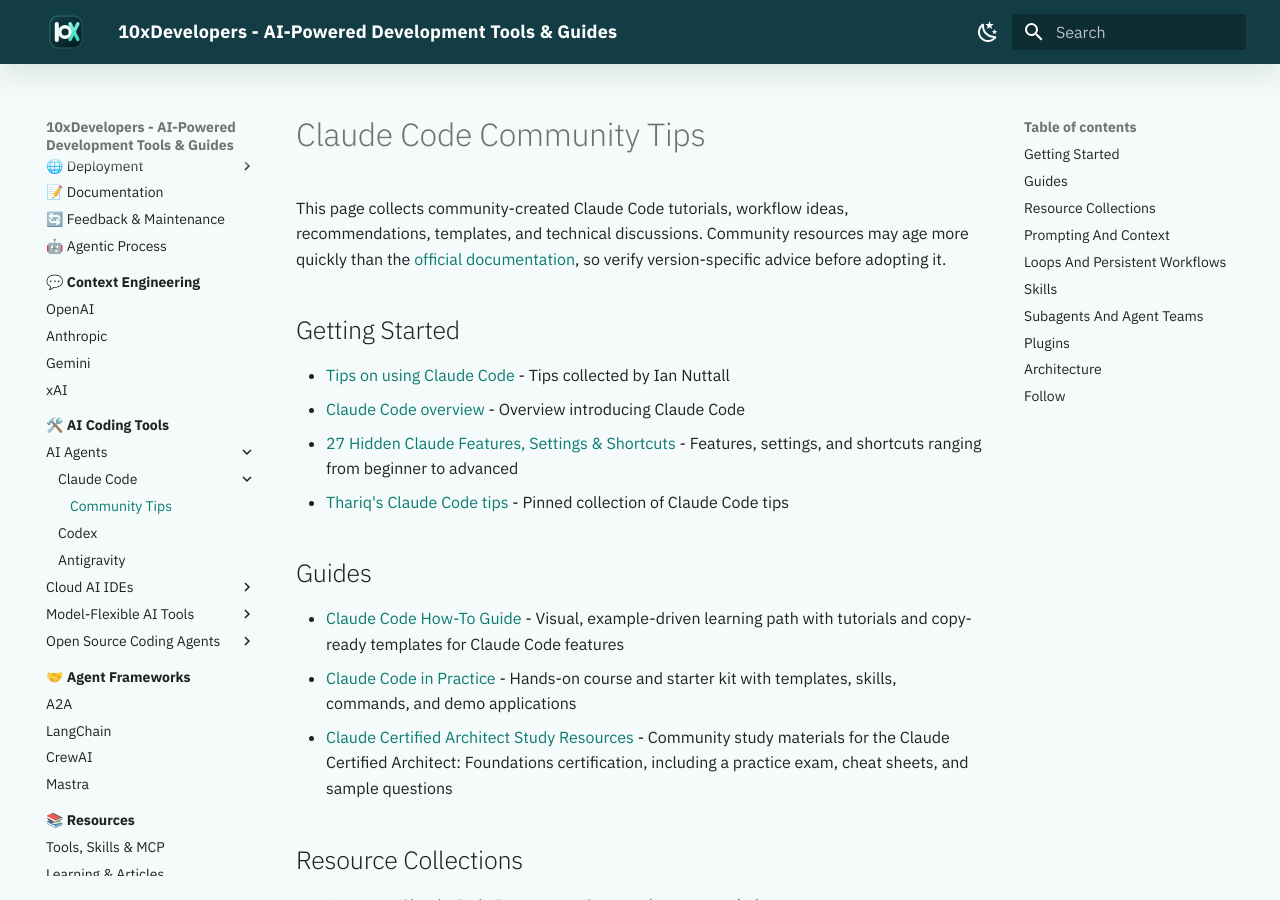
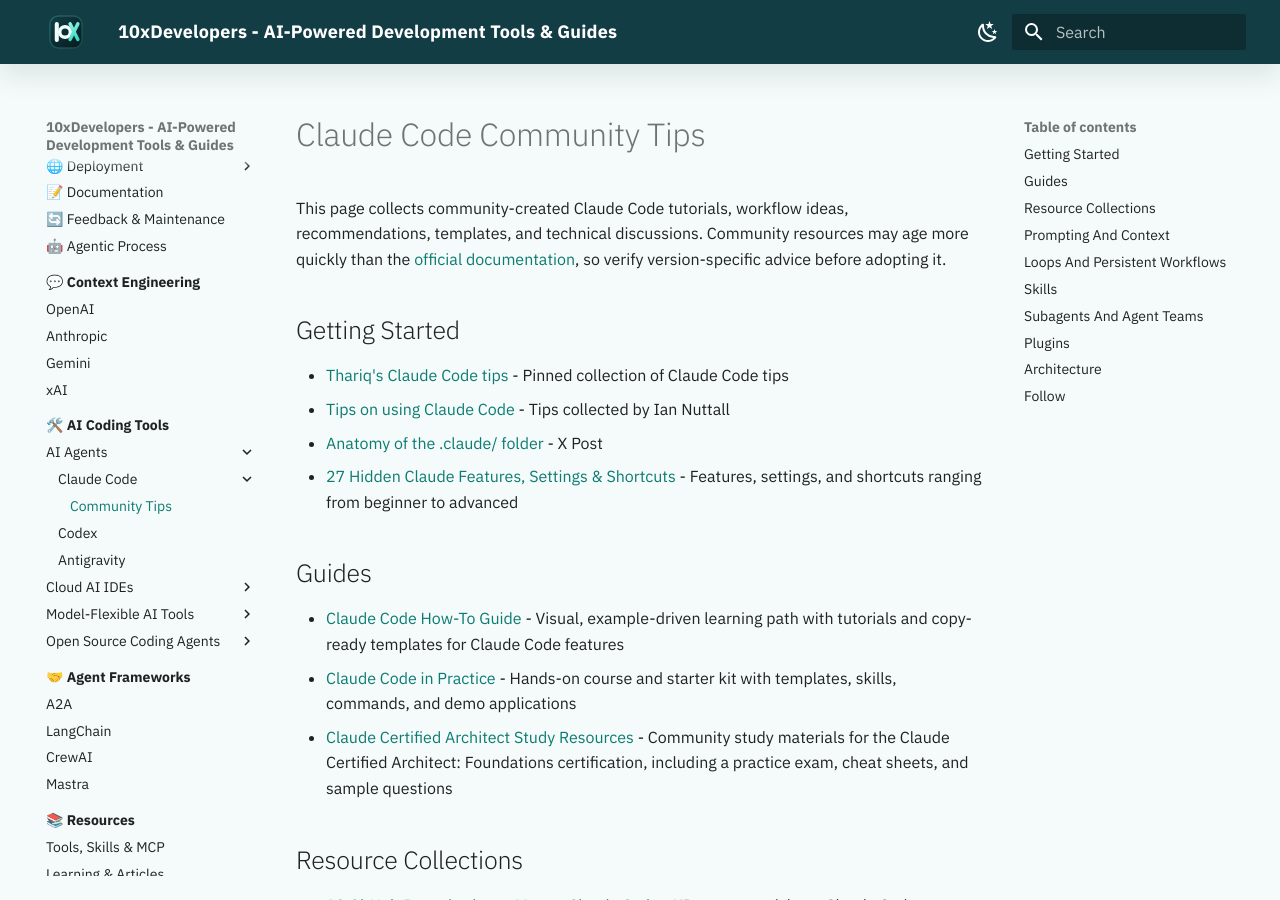
Before and after one commit to shlomoc/10xdev, an MkDocs documentation site: the page built from docs/ai-coding-tools/ai-agents/claude-code/community-tips.md, in a window 1280 px wide and 900 px high. Built offline with MkDocs 1.6.1 and Material for MkDocs 9.7.7, drawn with Linux system fonts in a browser that asks for light colours; some of the changed text lies outside the part shown.

Commit message:
docs: update community tips, add GitHub Copilot section

```diff
--- a/docs/ai-coding-tools/ai-agents/claude-code/community-tips.md
+++ b/docs/ai-coding-tools/ai-agents/claude-code/community-tips.md
@@ -4,10 +4,11 @@ This page collects community-created Claude Code tutorials, workflow ideas, reco
 
 ## Getting Started
 
-- [Tips on using Claude Code](../../../reference/claude-code-tips.md) - Tips collected by Ian Nuttall
-- [Claude Code overview](https://x.com/akshay_pachaar/status/2035341800739877091) - Overview introducing Claude Code
+- [Thariq's Claude Code tips](https://x.com/trq212/status/2035372716820218141) - Pinned collection of Claude Code tips
+- [Tips on using Claude Code](https://x.com/iannuttall/status/1951243907628724725) - Tips collected by Ian Nuttall
+- [Anatomy of the .claude/ folder](https://x.com/akshay_pachaar/status/2035341800739877091) - X Post
 - [27 Hidden Claude Features, Settings & Shortcuts](https://x.com/sairahul1/status/2070428662080618607) - Features, settings, and shortcuts ranging from beginner to advanced
-- [Thariq's Claude Code tips](https://x.com/trq212/status/2035372716820218141) - Pinned collection of Claude Code tips
+
 
 ## Guides
 
@@ -17,7 +18,6 @@ This page collects community-created Claude Code tutorials, workflow ideas, reco
 
 ## Resource Collections
 
-- [Awesome Claude Code Resources](https://awesomeclaude.ai/) - Community resource hub
 - [10 GitHub Repositories to Master Claude Code](https://www.kdnuggets.com/10-github-repositories-to-master-claude-code) - KDnuggets article on Claude Code repositories
 - [Claude Code Templates](https://www.aitmpl.com/) - Ready-to-use agents, commands, hooks, MCP configurations, and settings
 
@@ -55,4 +55,4 @@ This page collects community-created Claude Code tutorials, workflow ideas, reco
 
 ## Follow
 
-- [ClaudeDevs](https://x.com/ClaudeDevs) - Account sharing Claude Code articles, examples, and updates
+- [ClaudeDevs](https://x.com/ClaudeDevs) - X Account sharing Claude Code articles, examples, and updates
--- a/mkdocs.yml
+++ b/mkdocs.yml
@@ -164,6 +164,7 @@ nav:
       - Cursor AI: ai-coding-tools/model-flexible-ai-tools/cursor.md
       - Devin: ai-coding-tools/model-flexible-ai-tools/devin.md
       - Kiro: ai-coding-tools/model-flexible-ai-tools/kiro.md
+      - GitHub Copilot: ai-coding-tools/model-flexible-ai-tools/github.md
     - Open Source Coding Agents:
       - Cline: ai-coding-tools/open-source-coding-agents/cline.md
       - OpenCode: ai-coding-tools/open-source-coding-agents/opencode.md
```
Also changed, not shown: docs/ai-coding-tools/index.md (+3 -1 lines), docs/ai-coding-tools/vs-code-forks/devin.md (deleted, +0 -9 lines), docs/ai-coding-tools/model-flexible-ai-tools/github.md (renamed from docs/ai-coding-tools/ide-plugins/github.md).
